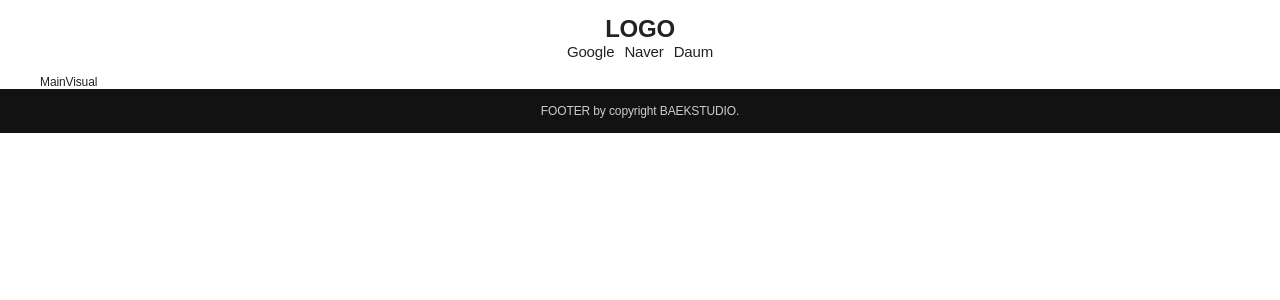
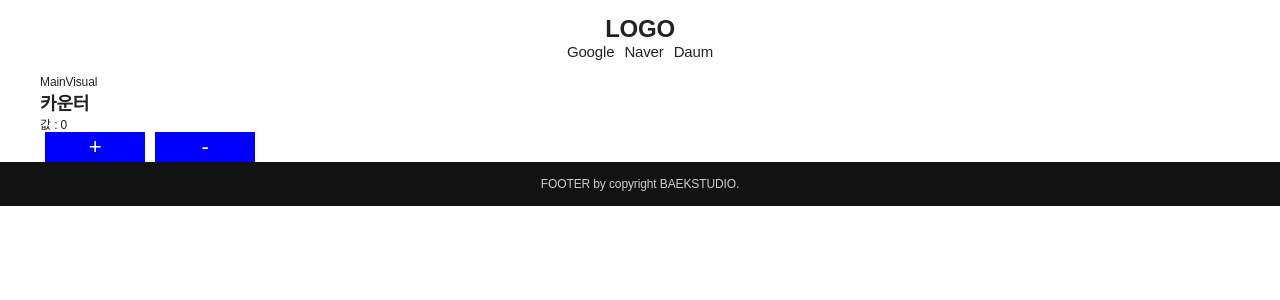
Before and after one commit to BaekJueun/NodeReact, a React (Create React App) app in the folder part.3/: page / in a window 1280 px wide. Shown: the top 300 px of the page. Built offline with nearby package versions, Linux system fonts and the light colour scheme.

Commit message:
react : state

```diff
--- a/part.3/src/Container.js
+++ b/part.3/src/Container.js
@@ -1,12 +1,31 @@
 import React, {Component,Fragment} from 'react';
 
 class Container extends Component{
+    state = {
+        num : 0
+    };
+    btnPlus = () => {
+        this.setState({
+            num : this.state.num +1
+        })
+    }
+    btnMius = () =>{
+        this.setState({
+            num : this.state.num -1
+        })
+    }
     render(){
         return(
             <Fragment>
                 <div id="container">
                     <div className="inner">
-                        MainVisual
+                        <div className="mainVisual">MainVisual</div>
+                        <div className="count">
+                            <h2>카운터</h2>
+                            <p>값 : {this.state.num} </p>
+                            <button onClick={this.btnPlus}>+</button>
+                            <button onClick={this.btnMius}>-</button>
+                        </div>
                     </div>
                 </div>
             </Fragment>
--- a/part.3/src/style.css
+++ b/part.3/src/style.css
@@ -20,4 +20,7 @@ table {border-collapse:collapse; border-spacing:0}
 #header {position:relative; padding:15px 0; text-align:center}
 #header .gnb li {display:inline-block; margin:0 5px; font-size:15px}
 
+#container .count {}
+#container .count button {display:inline-block; width:100px; height:30px; margin:0 5px; font-size:22px; color:#fff; background:blue}
+
 #footer {position:relative; padding:15px 0; text-align:center; color:#ccc; background:#121212}
```
